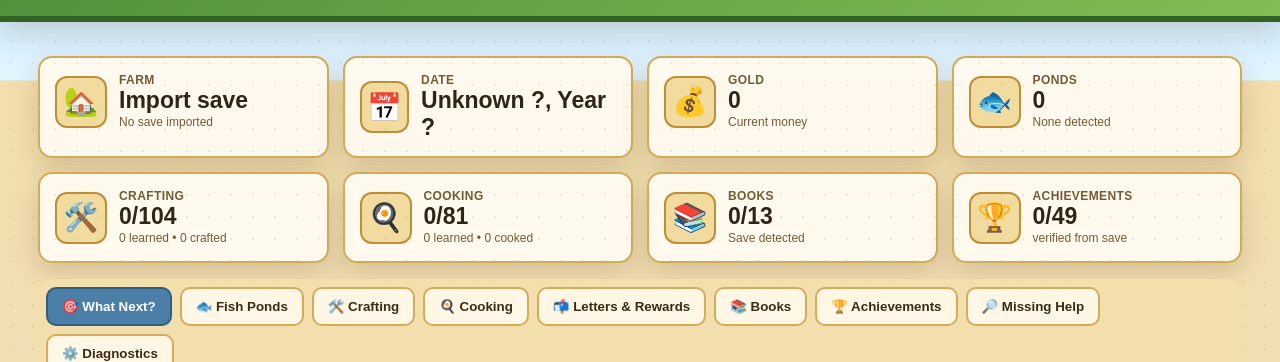
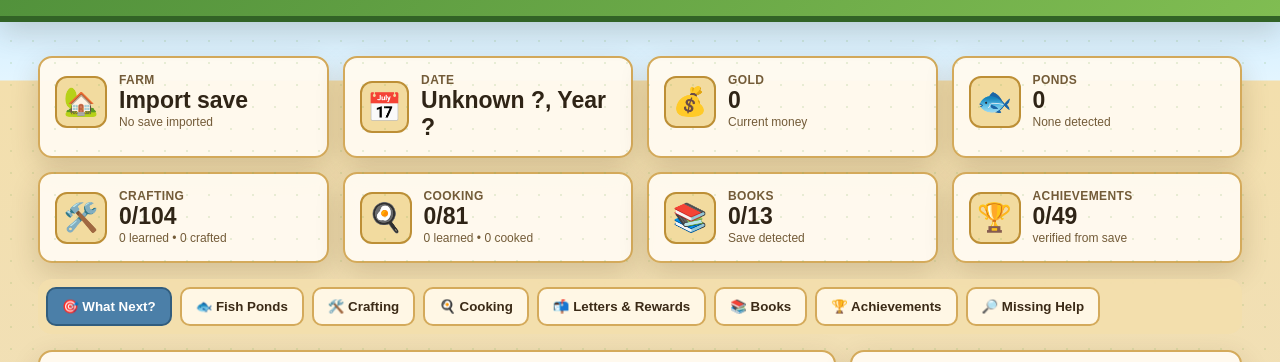
Before and after one commit to Latnem/Stardew-Companion-Tracker, a plain HTML site: page index.html in a window 1280 px wide. Shown: the part 80-442 px from the top of the page. Drawn offline with Linux system fonts and the light colour scheme.

Commit message:
Add files via upload

```diff
--- a/index.html
+++ b/index.html
@@ -10,7 +10,7 @@
 </head>
 <body>
 <header><div class="wrap top"><div><h1>🌾 Stardew Companion Tracker</h1><p class="subtitle">Local save guide for forgetful perfection runs</p></div><div class="importBox"><label class="fileLabel">Import Save File<input id="fileInput" type="file" /></label><div class="note">C:\Users\[Username]\AppData\Roaming\StardewValley\Saves<br>Select <span class="kbd">FarmName_123456789</span></div></div></div></header>
-<main class="wrap"><div class="grid" id="dash"></div><div class="tabs"><button class="tab active" data-tab="goals">🎯 What Next?</button><button class="tab" data-tab="ponds">🐟 Fish Ponds</button><button class="tab" data-tab="crafting">🛠️ Crafting</button><button class="tab" data-tab="cooking">🍳 Cooking</button><button class="tab" data-tab="letters">📬 Letters & Rewards</button><button class="tab" data-tab="books">📚 Books</button><button class="tab" data-tab="achievements">🏆 Achievements</button><button class="tab" data-tab="missing">🔎 Missing Help</button><button class="tab" data-tab="diag">⚙️ Diagnostics</button></div><section class="section active" id="goals"></section><section class="section" id="ponds"></section><section class="section" id="crafting"></section><section class="section" id="cooking"></section><section class="section" id="letters"></section><section class="section" id="books"></section><section class="section" id="achievements"></section><section class="section" id="missing"></section><section class="section" id="diag"></section></main><div class="footer">Made with ChatGPT | Version 1.0 (2026-06-03)</div>
+<main class="wrap"><div class="grid" id="dash"></div><div class="tabs"><button class="tab active" data-tab="goals">🎯 What Next?</button><button class="tab" data-tab="ponds">🐟 Fish Ponds</button><button class="tab" data-tab="crafting">🛠️ Crafting</button><button class="tab" data-tab="cooking">🍳 Cooking</button><button class="tab" data-tab="letters">📬 Letters & Rewards</button><button class="tab" data-tab="books">📚 Books</button><button class="tab" data-tab="achievements">🏆 Achievements</button><button class="tab" data-tab="missing">🔎 Missing Help</button></div><section class="section active" id="goals"></section><section class="section" id="ponds"></section><section class="section" id="crafting"></section><section class="section" id="cooking"></section><section class="section" id="letters"></section><section class="section" id="books"></section><section class="section" id="achievements"></section><section class="section" id="missing"></section><section class="section" id="diag"></section></main><div class="footer">Made with ChatGPT | Version 1.0 (2026-06-03)</div>
 <script>
 const ICON_MAP={
 "Wild Seeds (Sp)":"Spring Seeds","Wild Seeds (Su)":"Summer Seeds","Wild Seeds (Fa)":"Fall Seeds","Wild Seeds (Wi)":"Winter Seeds",
```
